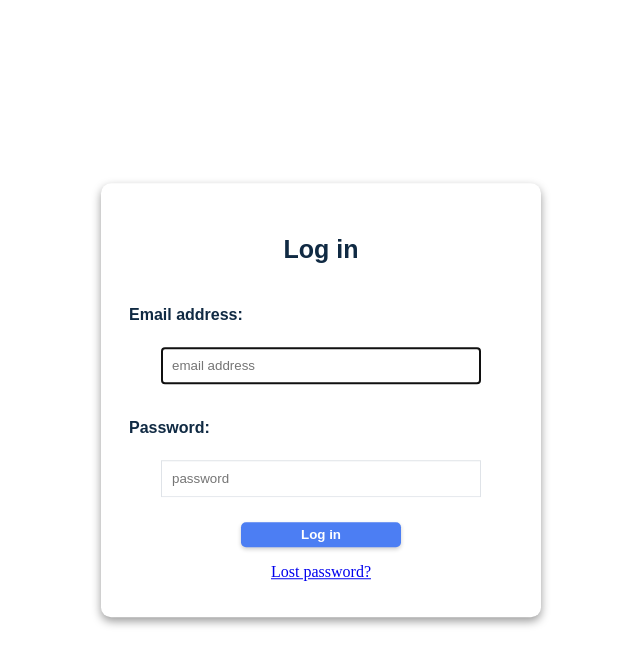
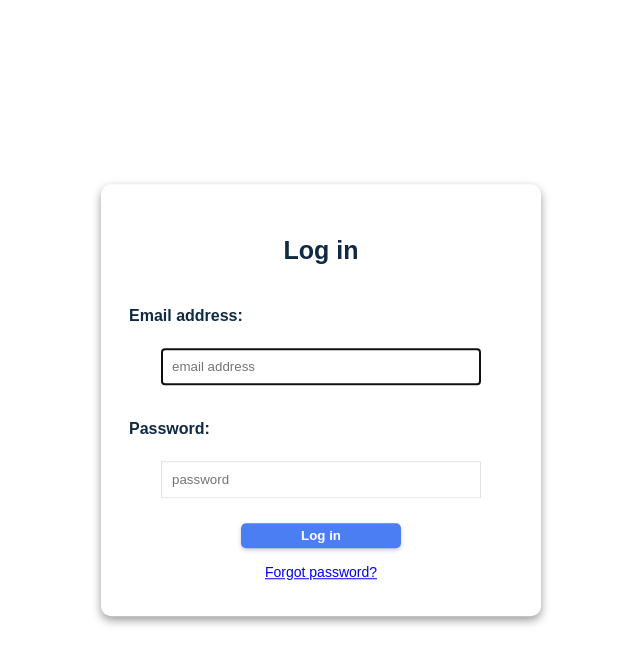
Before and after one commit to Clock-In/Clock-In, a Django app: page /accounts/login/ in a window 1280 px wide. Shown: the top 666 px of the page, without its empty margins (319-959 px from the left). Run offline with Django 5.2, Linux system fonts and the light colour scheme; parts of the project's set-up code (start-up, migrations or seed data) failed here and were passed over.

Commit message:
minor bugfixes

```diff
--- a/app/templates/registration/logged_out.html
+++ b/app/templates/registration/logged_out.html
@@ -48,6 +48,7 @@
 	.button:hover {
 		background-color: #0d43bf;
 		color: white;
+    }
 
 </style>
 <div class="login-container">
--- a/app/templates/registration/login.html
+++ b/app/templates/registration/login.html
@@ -63,6 +63,7 @@
     }
 
     .error-message {
+        font-family: "Halvetica Neue", "Halvetica", "Arial", "sans-serif";
         text-align: center;
         background-color: pink;
         border: .1rem solid red;
@@ -70,9 +71,15 @@
         padding: 1rem;
     }
 
+    .lost {
+        font-family: "Halvetica Neue", "Halvetica", "Arial", "sans-serif";
+        font-size: 14px;
+    }
+
 	.button-submit:hover {
 		background-color: #0d43bf;
 		color: white;
+    }
 
 </style>
 
@@ -107,6 +114,6 @@
         {{ form.password }}
         <button type="submit" class="button-submit">Log in</button>
         <input type="hidden" name="next" value="{{ next }}">
-        <p><a href="{% url 'password_reset' %}">Lost password?</a></p>
+        <p><a class="lost" href="{% url 'password_reset' %}">Forgot password?</a></p>
     </form>
 </div>
```
